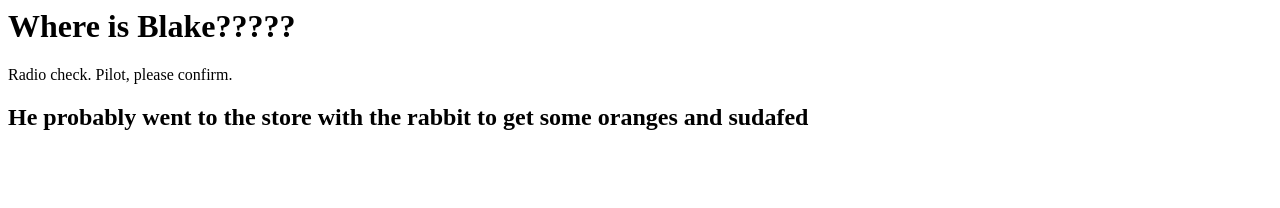
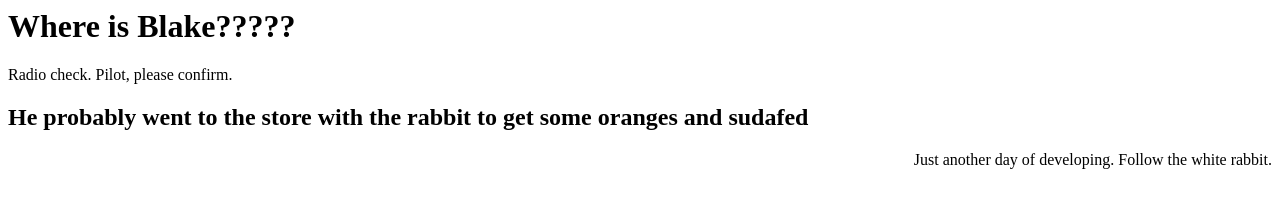
Before and after one commit to ahowe442/communication-log, a plain HTML site: page index.html in a window 1280 px wide. Drawn offline with Linux system fonts and the light colour scheme.

Commit message:
added a new p.

```diff
--- a/index.html
+++ b/index.html
@@ -4,6 +4,7 @@
     <h1>Where is Blake?????</h1>
     <p>Radio check. Pilot, please confirm.</p>
     <h2>He probably went to the store with the rabbit to get some oranges and sudafed</h2>
+    <p align = right> Just another day of developing. Follow the white rabbit. </p>
 
 
 </body>
```
